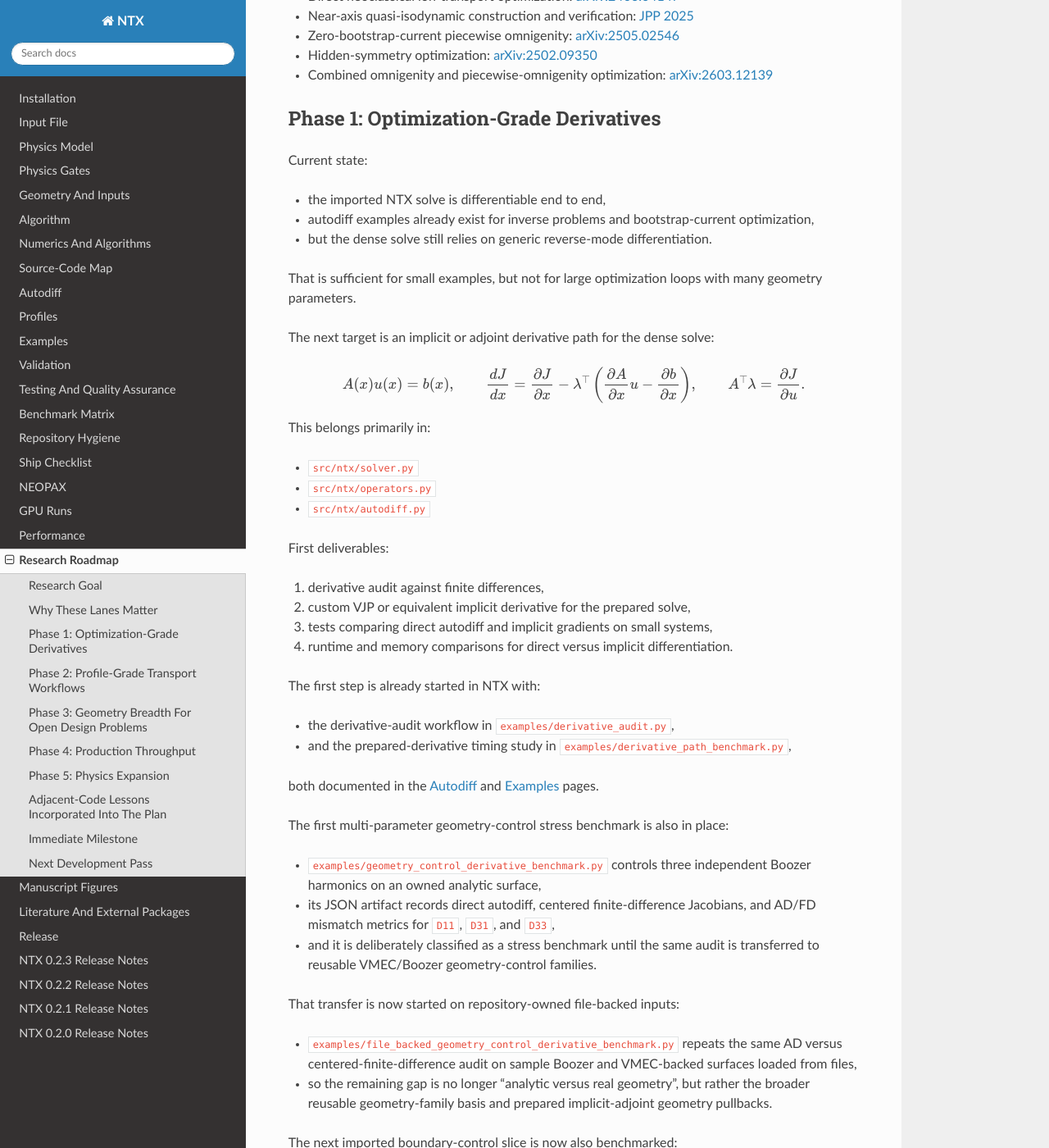
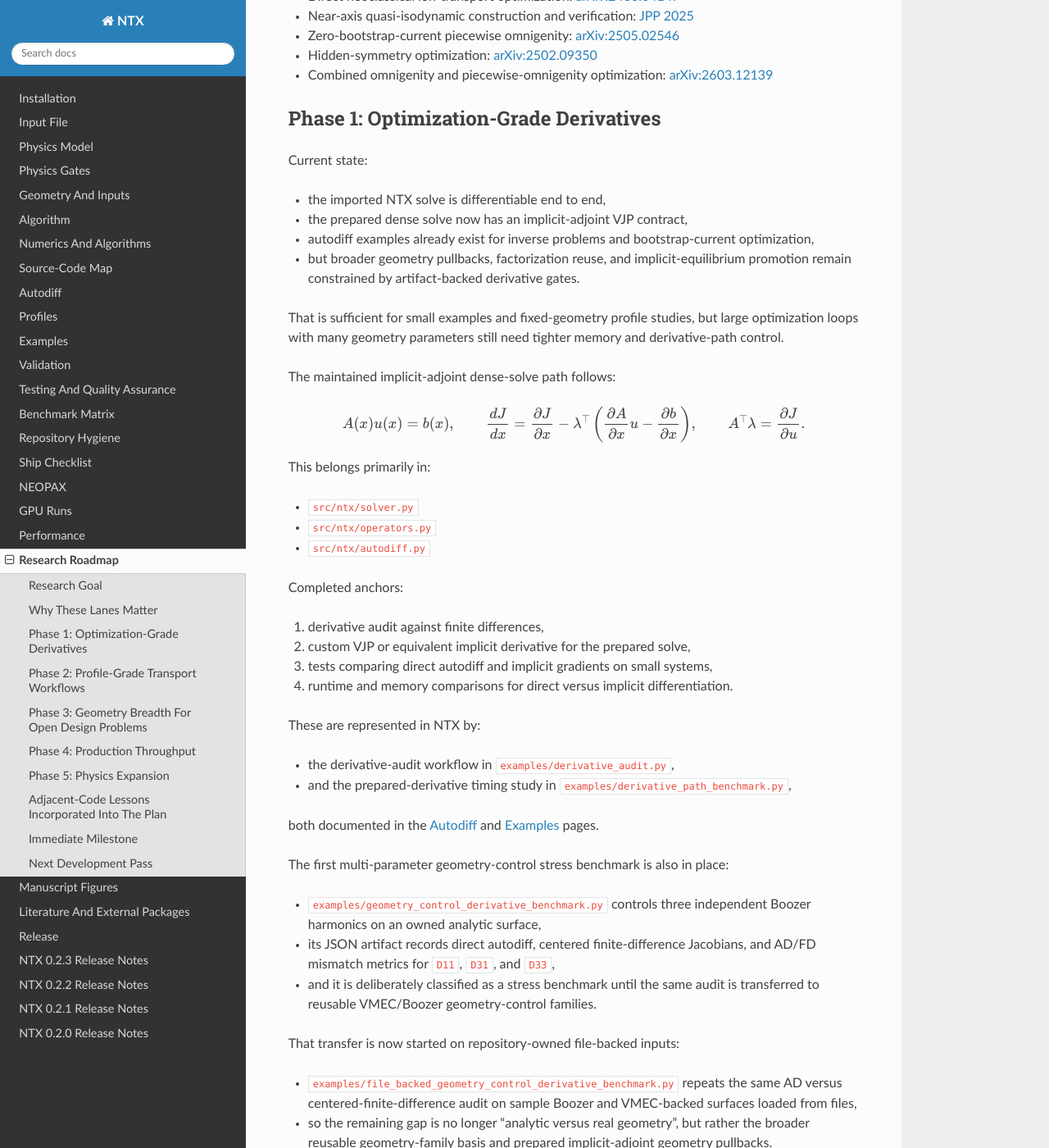
Before and after one commit to uwplasma/NTX, a Sphinx documentation site: the page built from docs/research-roadmap.md, in a window 1280 px wide and 1400 px high, scrolled down 1133 px. Shown: the whole window at 82% size. Built offline with Sphinx 7.4.7 and the Read the Docs theme 3.1.0, drawn with Linux system fonts in a browser that asks for light colours.

Commit message:
Refresh derivative roadmap status

````diff
--- a/docs/research-roadmap.md
+++ b/docs/research-roadmap.md
@@ -63,14 +63,17 @@ Relevant references:
 Current state:
 
 - the imported NTX solve is differentiable end to end,
+- the prepared dense solve now has an implicit-adjoint VJP contract,
 - autodiff examples already exist for inverse problems and bootstrap-current
   optimization,
-- but the dense solve still relies on generic reverse-mode differentiation.
+- but broader geometry pullbacks, factorization reuse, and implicit-equilibrium
+  promotion remain constrained by artifact-backed derivative gates.
 
-That is sufficient for small examples, but not for large optimization loops
-with many geometry parameters.
+That is sufficient for small examples and fixed-geometry profile studies, but
+large optimization loops with many geometry parameters still need tighter
+memory and derivative-path control.
 
-The next target is an implicit or adjoint derivative path for the dense solve:
+The maintained implicit-adjoint dense-solve path follows:
 
 ```{math}
 A(x) u(x) = b(x), \qquad
@@ -92,14 +95,14 @@ This belongs primarily in:
 - [`src/ntx/operators.py`](../src/ntx/operators.py)
 - [`src/ntx/autodiff.py`](../src/ntx/autodiff.py)
 
-First deliverables:
+Completed anchors:
 
 1. derivative audit against finite differences,
 2. custom VJP or equivalent implicit derivative for the prepared solve,
 3. tests comparing direct autodiff and implicit gradients on small systems,
 4. runtime and memory comparisons for direct versus implicit differentiation.
 
-The first step is already started in NTX with:
+These are represented in NTX by:
 
 - the derivative-audit workflow in
   [`examples/derivative_audit.py`](../examples/derivative_audit.py),
````
